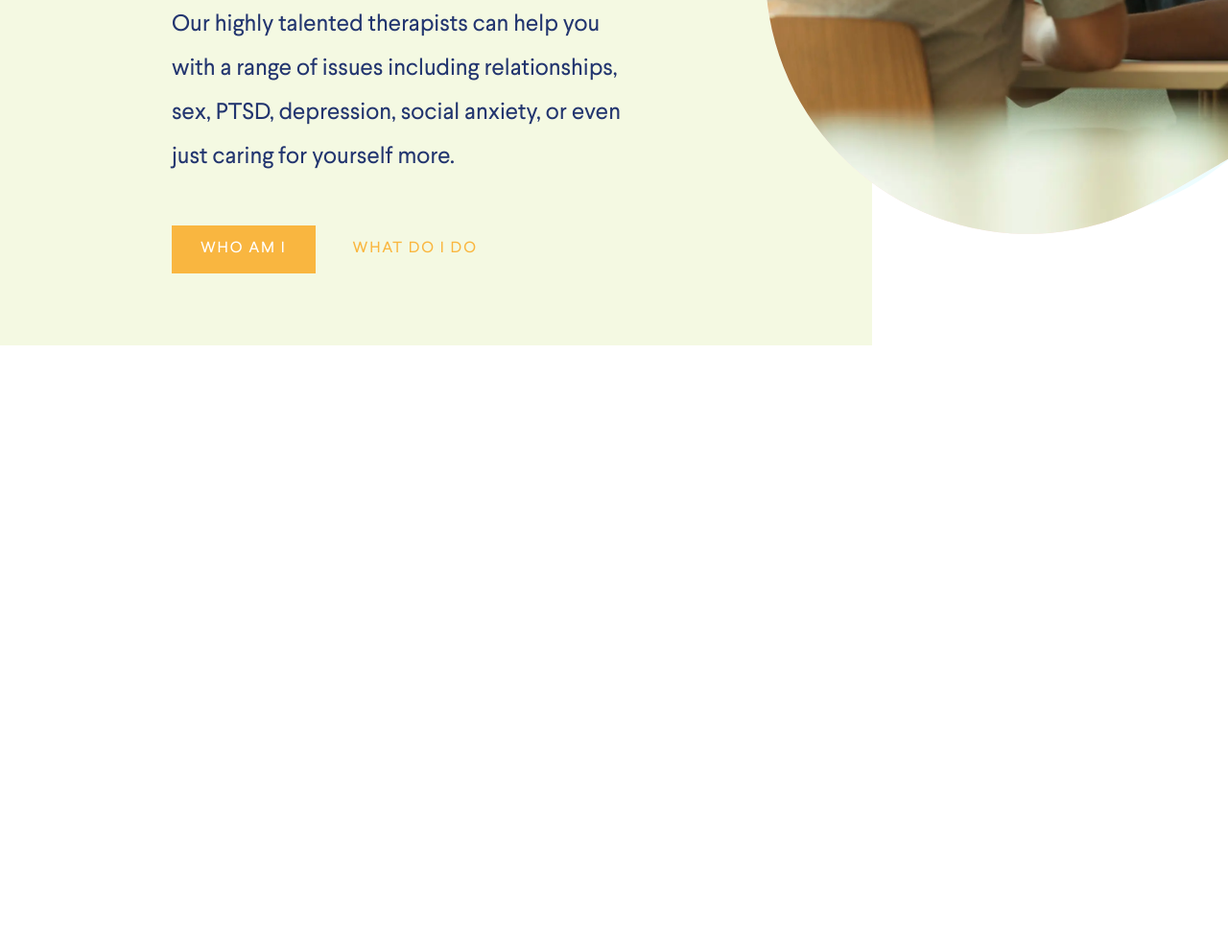
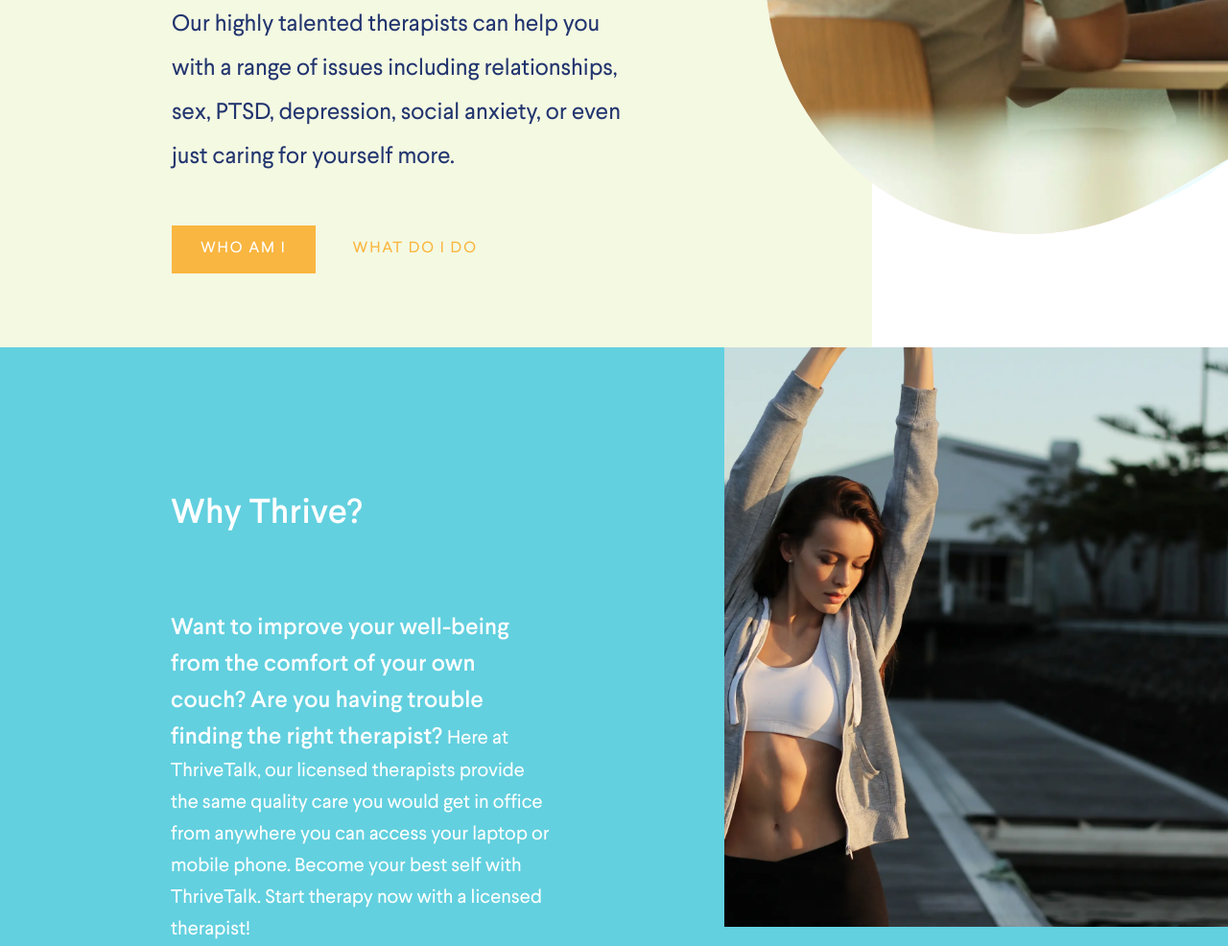
Before and after one commit to NikitaVirachev/thrivetalk-landing-page, a plain HTML site: page index.html in a window 1280 px wide. Shown: the part 480-1466 px from the top of the page at 96% size. Before the commit the page ends 840 px from the top, so only its background shows below. Drawn offline with Linux system fonts and the light colour scheme.

Commit message:
feat: add why-us section

```diff
--- a/css/general.css
+++ b/css/general.css
@@ -23,6 +23,8 @@ html {
   /* 10px / 16px = 0.625 = 62.5% */
   /* Percentage of user's browser font-size settings */
   font-size: 62.5%;
+
+  overflow-x: hidden;
 }
 
 body {
--- a/css/style.css
+++ b/css/style.css
@@ -79,7 +79,7 @@
 
 .hero {
   max-width: 144rem;
-  padding: 16.7rem 0 7.5rem 17.9rem;
+  padding: 16.7rem 0 7.7rem 17.9rem;
   margin: 0 auto;
   display: grid;
   grid-template-columns: auto 1fr;
@@ -180,3 +180,56 @@
   background-size: 100%;
   transform: scaleX(-1) rotate(30deg) translate(-7%, -23.5%);
 }
+
+/**************************/
+/* WHY US SECTION */
+/**************************/
+
+.why-us-section {
+  background-color: #62d0df;
+}
+
+.why-us {
+  max-width: 144rem;
+  margin: 0 auto;
+
+  display: grid;
+  grid-template-columns: auto auto;
+  gap: 18.1rem;
+}
+
+.why-us-text-box {
+  padding: 16.1rem 0 0 17.8rem;
+  color: #fff;
+}
+
+.why-us-heading-secondary {
+  font-size: 3.6rem;
+  font-weight: 500;
+  line-height: 2.7rem;
+  letter-spacing: 0.005em;
+}
+
+.why-us-description {
+  font-size: 2rem;
+  line-height: 3.3rem;
+  font-weight: 400;
+
+  margin-top: 8.6rem;
+}
+
+.why-us-subtitle {
+  font-size: 2.4rem;
+  line-height: 3.8rem;
+  letter-spacing: 0.008em;
+  font-weight: 500;
+}
+
+.why-us-img-box {
+  width: 52.5rem;
+  height: 60.4rem;
+
+  background: url(/img/christopher-campbell-40367.webp);
+  background-size: cover;
+  background-position: 50% center;
+}
--- a/index.html
+++ b/index.html
@@ -49,5 +49,25 @@
         </div>
       </section>
     </div>
+
+    <div class="why-us-section">
+      <div class="why-us">
+        <div class="why-us-text-box">
+          <h2 class="why-us-heading-secondary">Why Thrive?</h2>
+          <p class="why-us-description">
+            <span class="why-us-subtitle">
+              Want to improve your well-being from the comfort of your own
+              couch? Are you having trouble finding the right therapist?
+            </span>
+            Here at ThriveTalk, our licensed therapists provide the same quality
+            care you would get in office from anywhere you can access your
+            laptop or mobile phone. Become your best self with ThriveTalk. Start
+            therapy now with a licensed therapist!
+          </p>
+        </div>
+
+        <div class="why-us-img-box"></div>
+      </div>
+    </div>
   </body>
 </html>
```
